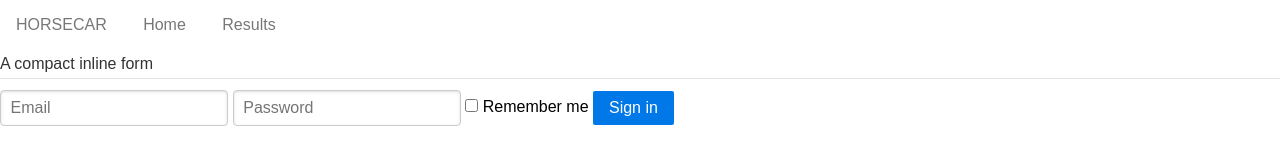
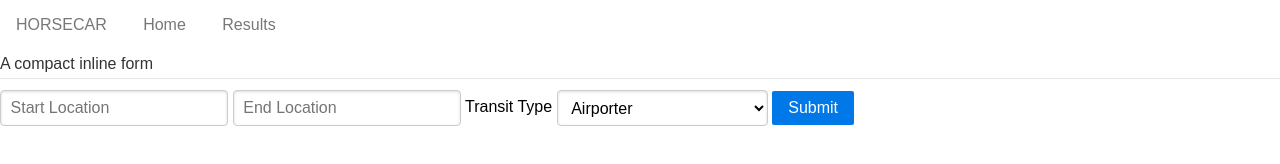
Before and after one commit to tbricca/horsecar-front, a plain HTML site: page index.html in a window 1280 px wide. Drawn offline with nearby package versions, Linux system fonts and the light colour scheme.

Commit message:
modified form and added transit types

```diff
--- a/index.html
+++ b/index.html
@@ -18,22 +18,35 @@
             </ul>
     </div>
 
-    <form class="pure-form">
+    <form class="pure-form" action="/results">
             <fieldset>
                 <legend>A compact inline form</legend>
 
-                <input type="email" placeholder="Email">
-                <input type="password" placeholder="Password">
+                <input type="email" placeholder="Start Location">
+                <input type="password" placeholder="End Location">
 
-                <label for="remember">
-                    <input id="remember" type="checkbox"> Remember me
-                </label>
+                <label for="transit-type">Transit Type</label>
+        <select id="transit-type">
+            <option>Airporter</option>
+            <option>Public Transit Company</option>
+            <option>Charter</option>
+            <option>Public Ferry</option>
+            <option>Private Ferry</option>
+            <option>Coach Bus</option>
+            <option>Party Bus</option>
+            <option>Hop On Hop Off</option>
+            <option>Rideshare</option>
+            <option>Carpool</option>
+            <option>Scooter</option>
+            <option>Rental Car</option>
+            <option>Bike Share</option>
+        </select>
 
-                <button type="submit" class="pure-button pure-button-primary">Sign in</button>
+                <button type="submit" class="pure-button pure-button-primary">Submit</button>
             </fieldset>
         </form>
 
 
-
+        <script src="app.js"></script>
 </body>
 </html>
--- a/style.css
+++ b/style.css
@@ -0,0 +1,6 @@
+* {
+    margin: 0;
+    padding: 0;
+     -webkit-box-sizing: border-box;
+            box-sizing: border-box;
+}
```
